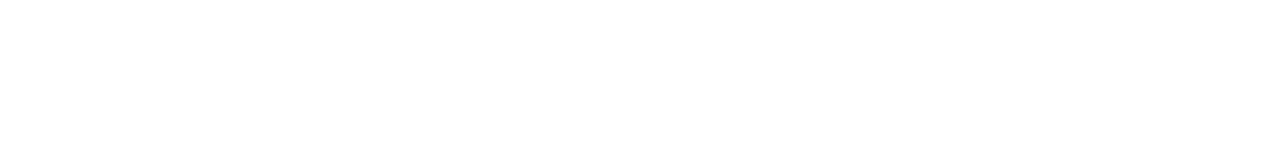
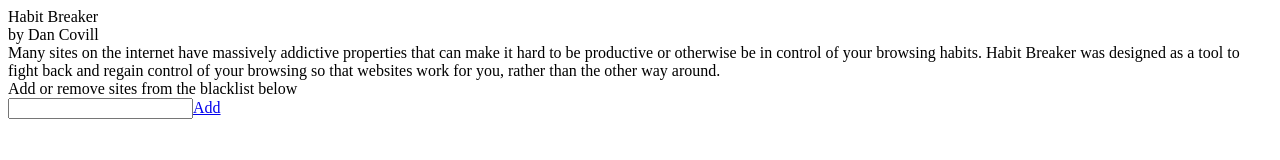
Before and after one commit to danielcovill/HabitBreaker, a browser extension: page app/options.html in a window 1280 px wide. Drawn offline with Linux system fonts and the light colour scheme.

Commit message:
Add basic options page UI Update manifest to properly reference options

```diff
--- a/app/options.html
+++ b/app/options.html
@@ -8,9 +8,32 @@
 </head>
 
 <body>
-	<form>
 
-	</form>
+	<div>Habit Breaker</div>
+	<div>by Dan Covill</div>
+
+	<div id="description">
+		Many sites on the internet have massively addictive properties that can
+		make it hard to be productive or otherwise be in control of your browsing
+		habits. Habit Breaker was designed as a tool to fight back and regain
+		control of your browsing so that websites work for you, rather than the
+		other way around.
+	</div>
+
+	<div id="settings">
+		<div>Add or remove sites from the blacklist below</div>
+		<div id="addSiteContainer">
+			<input type="url"><a href="#">Add</a>
+		</div>
+		<div id="blacklistContainer">
+
+		</div>
+	</div>
+
+	<div id="links">
+
+	</div>
+
 </body>
 
 </html>
```
Also changed, not shown: TODO.md (+1 -0 lines), manifest.json.
